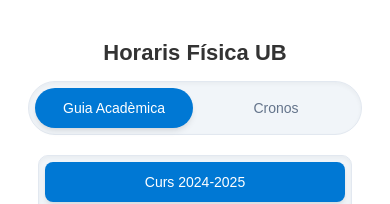
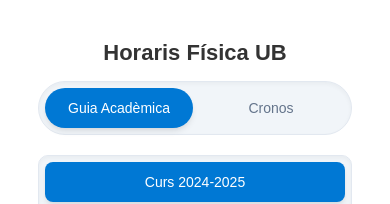
Before and after one commit to Mapaor/horaris-ub, a Next.js app: page / in a window 390 px wide. Shown: the top 204 px of the page. Built offline with nearby package versions, Linux system fonts and the light colour scheme; no server answers.

Commit message:
fix mobile segmented button overflow

```diff
--- a/src/styles/MainTabs.module.css
+++ b/src/styles/MainTabs.module.css
@@ -60,7 +60,7 @@
     .segmentControl {
         flex-direction: row;
         width: 100%;
-        max-width: 320px;
+        max-width: 300px;
         margin: 0 auto;
         border-radius: 9999px;
     }
```
